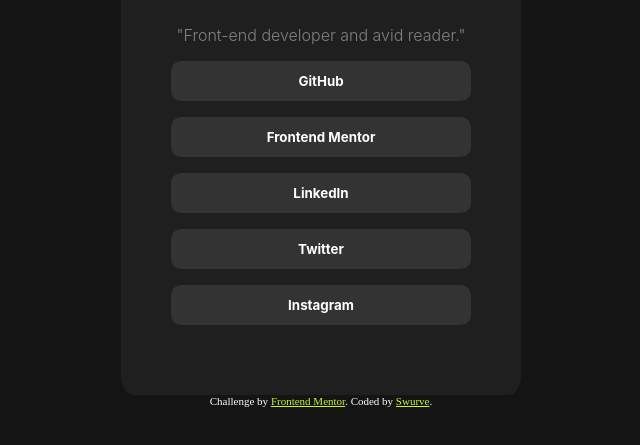
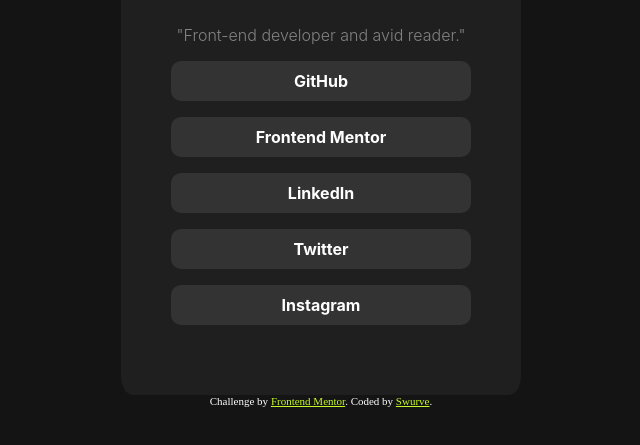
Before and after one commit to SwurveBoi/Frontendmentor-Solutions, a plain HTML site: page social-links-profile-main/index.html in a window 1280 px wide. Shown: the part 329-774 px from the top of the page, without its empty margins (319-959 px from the left). Drawn offline with Linux system fonts and the light colour scheme.

Commit message:
Updated both index and style

```diff
--- a/social-links-profile-main/css/style.css
+++ b/social-links-profile-main/css/style.css
@@ -60,18 +60,19 @@
 
 }
 
-button{
+section a{
+  text-decoration: none;
   color: hsl(0, 0%, 100%);
   background-color: hsl(0, 0%, 20%);
-  border: none;
   width: 75%;
   height: 40px;
   border-radius: 10px;
+  align-content: center;
 
 }
 
 
-button:hover{
+section a:hover{
   background-color: hsl(75, 94%, 57%);
   color: hsl(0, 0%, 8%);
   cursor: pointer;
--- a/social-links-profile-main/index.html
+++ b/social-links-profile-main/index.html
@@ -17,6 +17,7 @@
   </head>
   <body>
     <main class="background">
+      <header>
         <img
           src="assets/images/avatar-jessica.jpeg"
           alt="Jessica's profile picture"
@@ -29,13 +30,14 @@
         <p class="hobby font" id="hobby">
           "Front-end developer and avid reader."
         </p>
+      </header>
 
       <section class="prof-links">
-        <button class="font">GitHub</button>
-        <button class="font">Frontend Mentor</button>
-        <button class="font">LinkedIn</button>
-        <button class="font">Twitter</button>
-        <button class="font">Instagram</button>
+        <a href="" class="font">GitHub</a>
+        <a href="" class="font">Frontend Mentor</a>
+        <a href="" class="font">LinkedIn</a>
+        <a href="" class="font">Twitter</a>
+        <a href="" class="font">Instagram</a>
       </section>
     </main>
 
```
Lines whose indentation alone changed are shown as unchanged.
